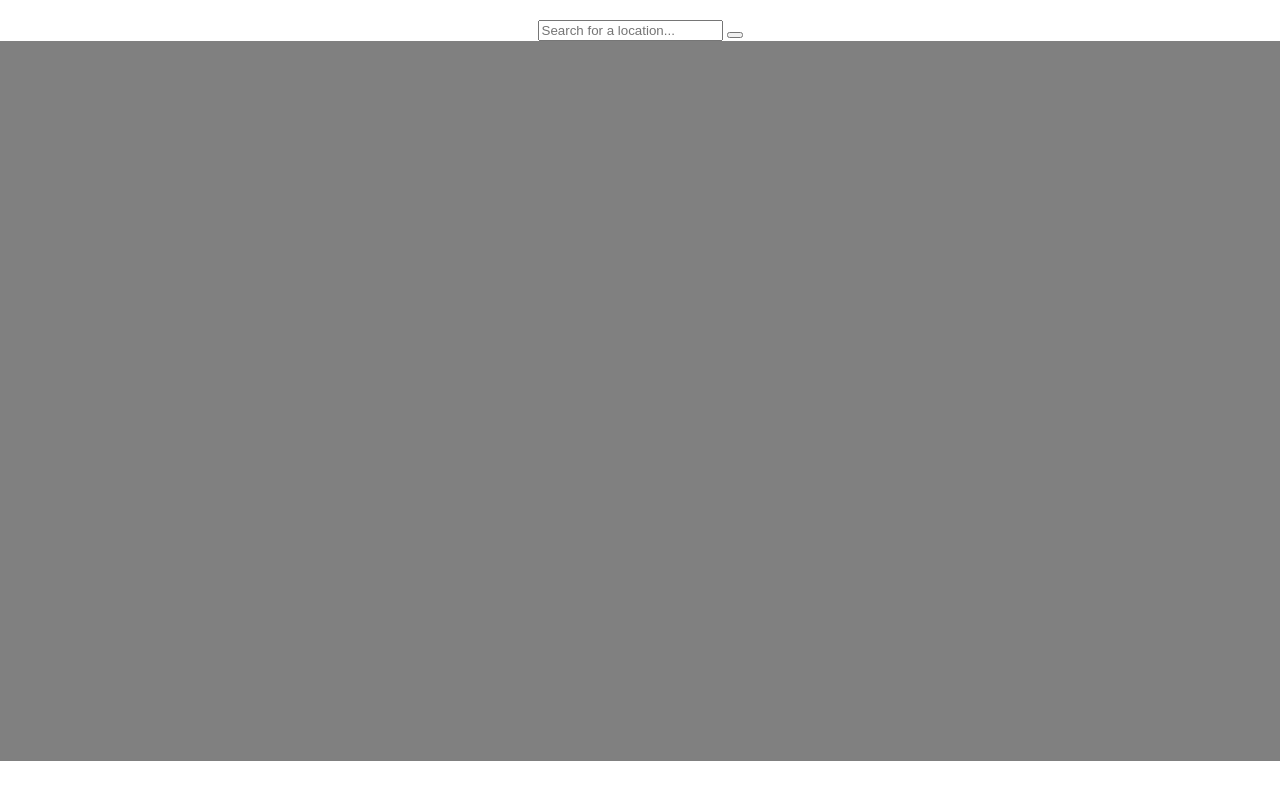
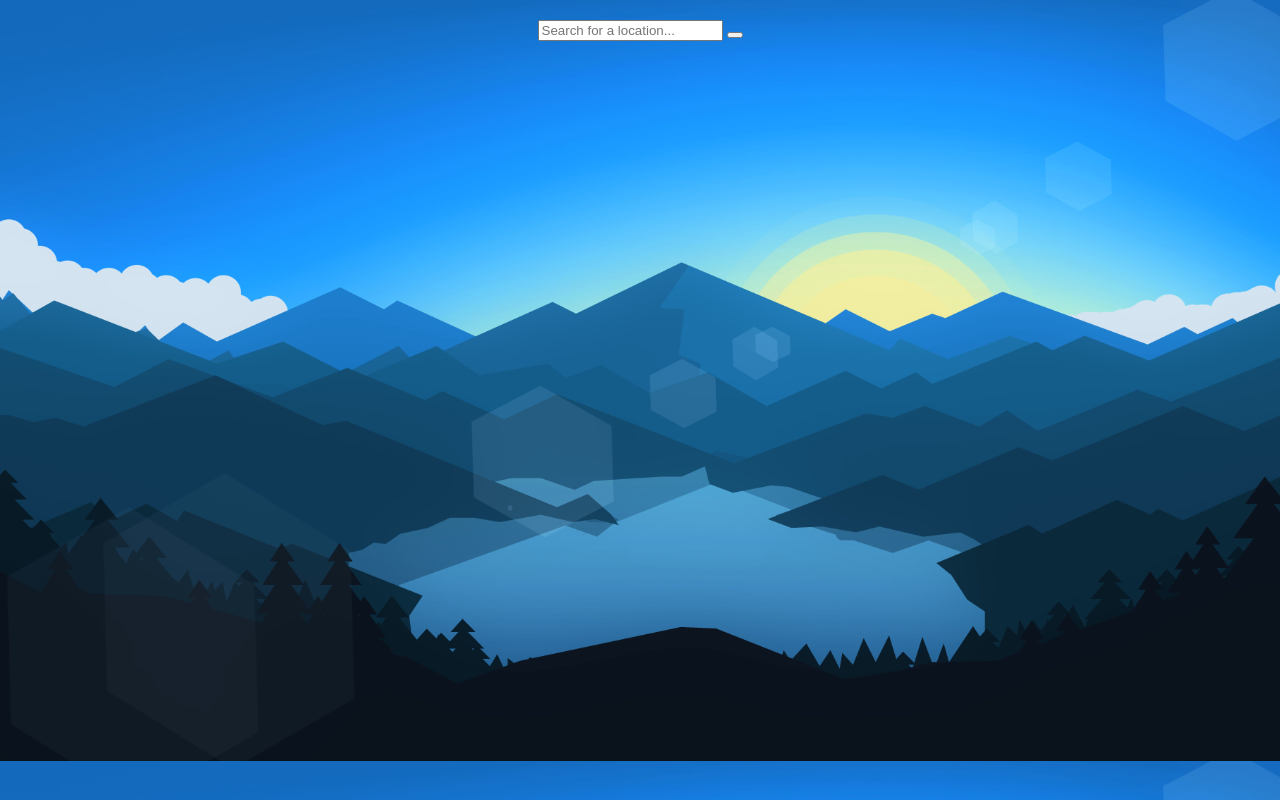
Before and after one commit to LucasAzevedoTheDev/weather-app, a website built with webpack: page src/index.html in a window 1280 px wide. Built offline with nearby package versions, Linux system fonts and the light colour scheme.

Commit message:
add background image

```diff
--- a/src/styles.css
+++ b/src/styles.css
@@ -5,6 +5,8 @@ body {
   display: flex;
   flex-direction: column;
   align-items: center;
+  background-image: url("../photos/background.jpg");
+  background-size: cover;
 }
 
 .header {
@@ -21,7 +23,6 @@ span {
 }
 
 .container {
-  background-color: grey;
   width: 100%;
   height: 90vh;
   display: grid;
```
Also changed, not shown: photos/background.jpg (renamed from wp7991751.jpg).
